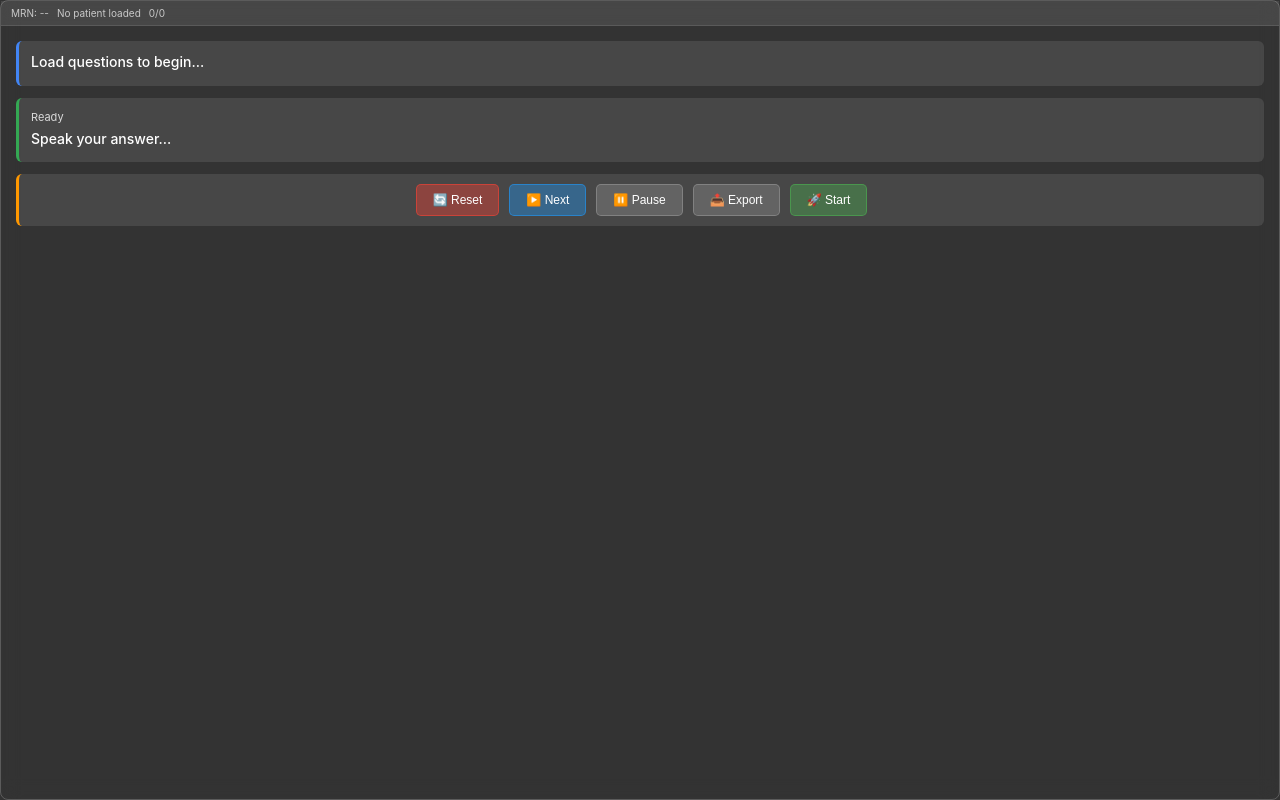
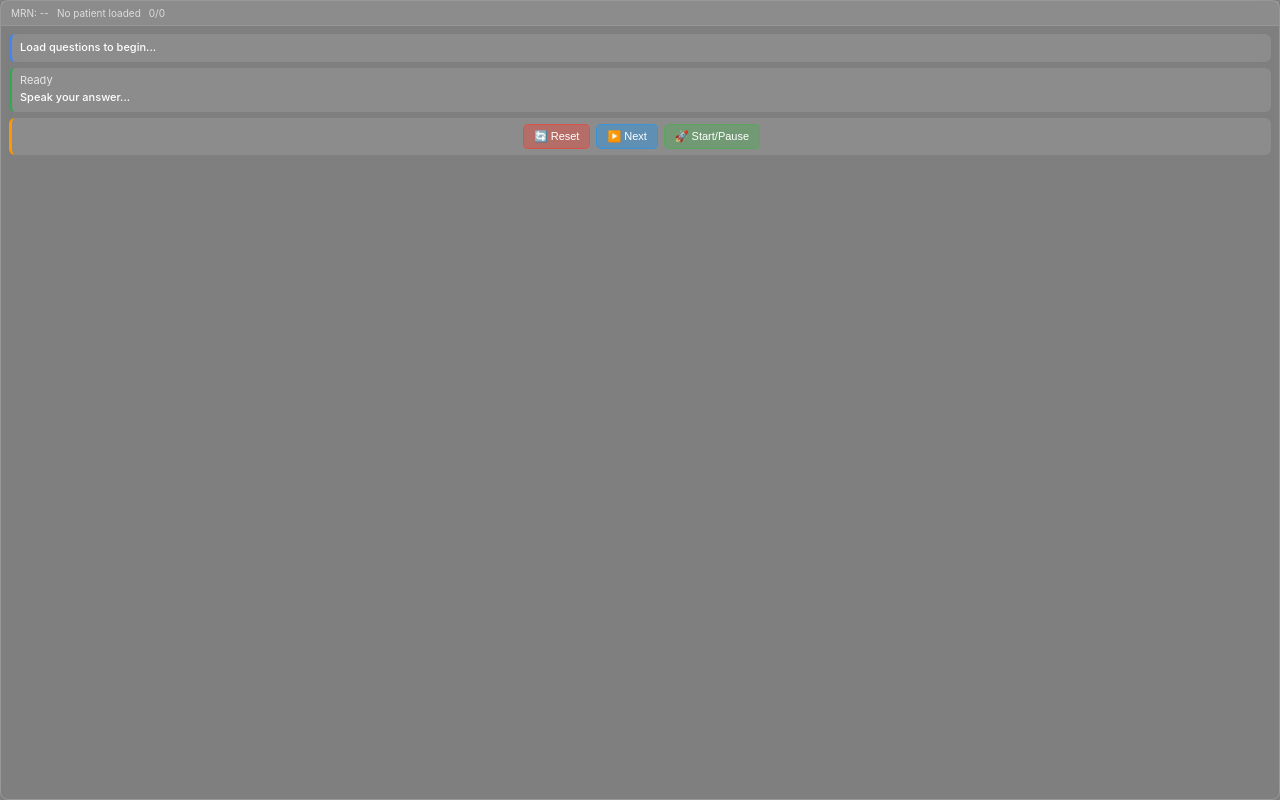
Before and after one commit to abhishekkrbaliase/speech-processor, a website built with webpack: page src/renderer/overlay-new.html in a window 1280 px wide. Built offline with nearby package versions, Linux system fonts and the light colour scheme.

Commit message:
overlay changes

```diff
--- a/src/renderer/overlay-new.html
+++ b/src/renderer/overlay-new.html
@@ -13,7 +13,7 @@
 
         body {
             font-family: -apple-system, BlinkMacSystemFont, 'Segoe UI', Roboto, sans-serif;
-            background: rgba(0, 0, 0, 0.8);
+            background: rgba(0, 0, 0, 0.5);
             backdrop-filter: blur(10px);
             border-radius: 8px;
             border: 1px solid rgba(255, 255, 255, 0.2);
@@ -51,54 +51,57 @@
             flex: 1;
             display: flex;
             flex-direction: column;
-            padding: 15px;
-            gap: 12px;
+            padding: 8px;
+            gap: 6px;
         }
 
         .question-line {
             background: rgba(255, 255, 255, 0.1);
             border-radius: 6px;
-            padding: 12px;
+            padding: 6px 8px;
             border-left: 3px solid #4285f4;
-            min-height: 45px;
+            min-height: 28px;
         }
 
         .question-text {
             color: white;
-            font-size: 14px;
+            font-size: 11px;
             font-weight: 500;
+            line-height: 1.3;
         }
 
         .answer-line {
             background: rgba(255, 255, 255, 0.1);
             border-radius: 6px;
-            padding: 12px;
+            padding: 6px 8px;
             border-left: 3px solid #34a853;
-            min-height: 45px;
+            min-height: 28px;
         }
 
         .status-text {
             color: rgba(255, 255, 255, 0.8);
             font-size: 11px;
-            margin-bottom: 6px;
+            margin-bottom: 3px;
+            line-height: 1.2;
         }
 
         .response-display {
             color: white;
-            font-size: 14px;
+            font-size: 11px;
             font-weight: 500;
-            min-height: 20px;
+            min-height: 16px;
+            line-height: 1.3;
         }
 
         .controls-line {
             background: rgba(255, 255, 255, 0.1);
             border-radius: 6px;
-            padding: 10px;
+            padding: 6px;
             border-left: 3px solid #ff9800;
             display: flex;
             align-items: center;
             justify-content: center;
-            gap: 10px;
+            gap: 6px;
         }
 
         .control-button {
@@ -106,13 +109,13 @@
             border: 1px solid rgba(255, 255, 255, 0.2);
             border-radius: 5px;
             color: white;
-            padding: 8px 16px;
-            font-size: 12px;
+            padding: 5px 10px;
+            font-size: 11px;
             font-weight: 500;
             cursor: pointer;
             transition: all 0.2s ease;
             -webkit-app-region: no-drag;
-            min-width: 70px;
+            min-width: 60px;
         }
 
         .control-button:hover {
@@ -172,9 +175,7 @@
         <div class="controls-line">
             <button class="control-button danger" id="reset-btn">🔄 Reset</button>
             <button class="control-button primary" id="next-btn">▶️ Next</button>
-            <button class="control-button" id="pause-btn">⏸️ Pause</button>
-            <button class="control-button" id="export-btn">📤 Export</button>
-            <button class="control-button test" id="test-btn">🚀 Start</button>
+            <button class="control-button test" id="test-btn">🚀 Start/Pause</button>
         </div>
     </div>
 
--- a/src/renderer/overlay-new.js
+++ b/src/renderer/overlay-new.js
@@ -60,13 +60,11 @@ function setupEventListeners() {
     // Get button elements
     var resetBtn = document.getElementById('reset-btn');
     var nextBtn = document.getElementById('next-btn');
-    var pauseBtn = document.getElementById('pause-btn');
     var testBtn = document.getElementById('test-btn');
 
     console.log('🔍 OVERLAY-NEW: Button elements found:', {
         resetBtn: !!resetBtn,
         nextBtn: !!nextBtn,
-        pauseBtn: !!pauseBtn,
         testBtn: !!testBtn
     });
 
@@ -88,35 +86,30 @@ function setupEventListeners() {
         });
     }
 
-    // Pause button
-    if (pauseBtn) {
-        pauseBtn.addEventListener('click', function() {
-            console.log('⏸️ OVERLAY-NEW: PAUSE BUTTON CLICKED!');
-            console.log('📍 Timestamp:', new Date().toISOString());
-            handlePause();
-        });
-    }
-
-    // Start button - MOST IMPORTANT
+    // Start/Pause button - Combined functionality
     if (testBtn) {
         testBtn.addEventListener('click', function() {
-            console.log('🚀 OVERLAY-NEW: START BUTTON CLICKED!');
+            console.log('🚀 OVERLAY-NEW: START/PAUSE BUTTON CLICKED!');
             console.log('📍 Timestamp:', new Date().toISOString());
             console.log('🔍 Current State:', overlayState);
 
-            // Immediate visual feedback
-            var responseDisplay = document.getElementById('response-display');
-            if (responseDisplay) {
-                responseDisplay.textContent = 'START BUTTON WORKS!';
-                responseDisplay.style.color = '#4CAF50';
+            // Toggle between start and pause
+            if (overlayState.isPaused || !overlayState.isRecording) {
+                // Start/Resume
+                var responseDisplay = document.getElementById('response-display');
+                if (responseDisplay) {
+                    responseDisplay.textContent = 'START BUTTON WORKS!';
+                    responseDisplay.style.color = '#4CAF50';
+                }
+                handleTest();
+            } else {
+                // Pause
+                handlePause();
             }
-
-            // Call the full test
-            handleTest();
         });
-        console.log('✅ OVERLAY-NEW: Start button event listener attached');
+        console.log('✅ OVERLAY-NEW: Start/Pause button event listener attached');
     } else {
-        console.error('❌ OVERLAY-NEW: Start button not found!');
+        console.error('❌ OVERLAY-NEW: Start/Pause button not found!');
     }
 
     console.log('✅ OVERLAY-NEW: Event listeners setup complete');
@@ -698,9 +691,9 @@ function handlePause() {
     console.log('⏸️ OVERLAY-NEW: Toggling pause state...');
     overlayState.isPaused = !overlayState.isPaused;
 
-    var pauseBtn = document.getElementById('pause-btn');
-    if (pauseBtn) {
-        pauseBtn.textContent = overlayState.isPaused ? '▶️ Resume' : '⏸️ Pause';
+    var testBtn = document.getElementById('test-btn');
+    if (testBtn) {
+        testBtn.textContent = overlayState.isPaused ? '▶️ Resume' : '⏸️ Pause';
     }
 
     if (overlayState.isPaused) {
```
Also changed, not shown: src/renderer/overlay.html (+39 -71 lines).
